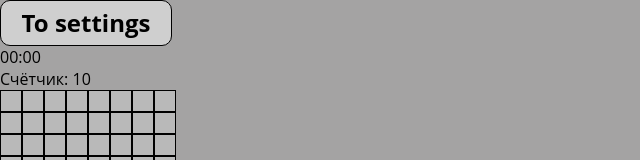
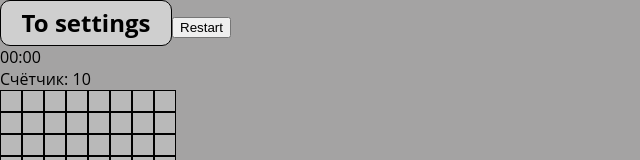
Before and after one commit to metanol596/minesweeper, a React (Create React App) app: page /game in a window 1280 px wide. Shown: the top 160 px of the page, without its empty margins (0-640 px from the left). Built offline with nearby package versions, Linux system fonts and the light colour scheme.

Commit message:
add handleRestartClick

```diff
--- a/src/components/Timer/Timer.tsx
+++ b/src/components/Timer/Timer.tsx
@@ -25,6 +25,9 @@ function Timer({ isGameStart }: TimerProps): JSX.Element {
         clearInterval(timer);
       }
       return () => clearInterval(timer);
+    } else {
+      setSeconds(0);
+      setMinutes(0);
     }
   });
 
--- a/src/pages/GameScreen/GameScreen.tsx
+++ b/src/pages/GameScreen/GameScreen.tsx
@@ -19,11 +19,16 @@ function GameScreen({ minesCount, cellsCount }: GameScreenProps): JSX.Element {
     setIsGameStart(true);
   };
 
+  const handleRestartClick = () => {
+    setIsGameStart(false);
+  };
+
   return (
     <section className={s.game}>
       <Link to={'/'} className={s.toSettingsButton}>
         To settings
       </Link>
+      <button onClick={handleRestartClick}>Restart</button>
       <Timer isGameStart={isGameStart} />
       Счётчик: {minesCount - FLAG_COUNT}
       <GameField cellsCount={cellsCount} handleCellClick={handleCellClick} />
```
